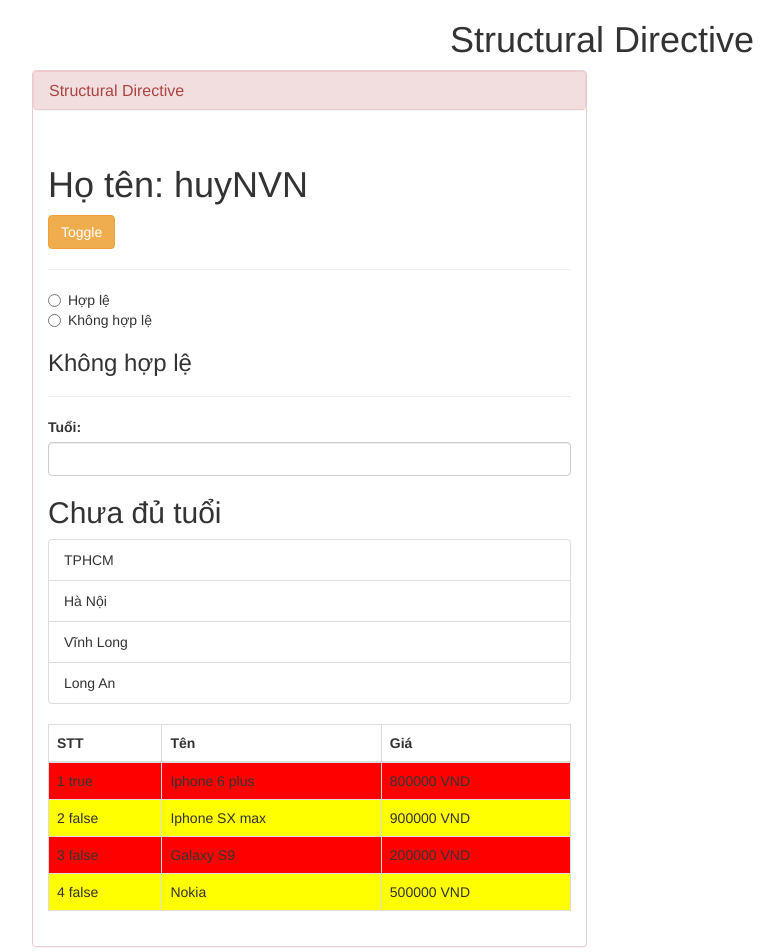
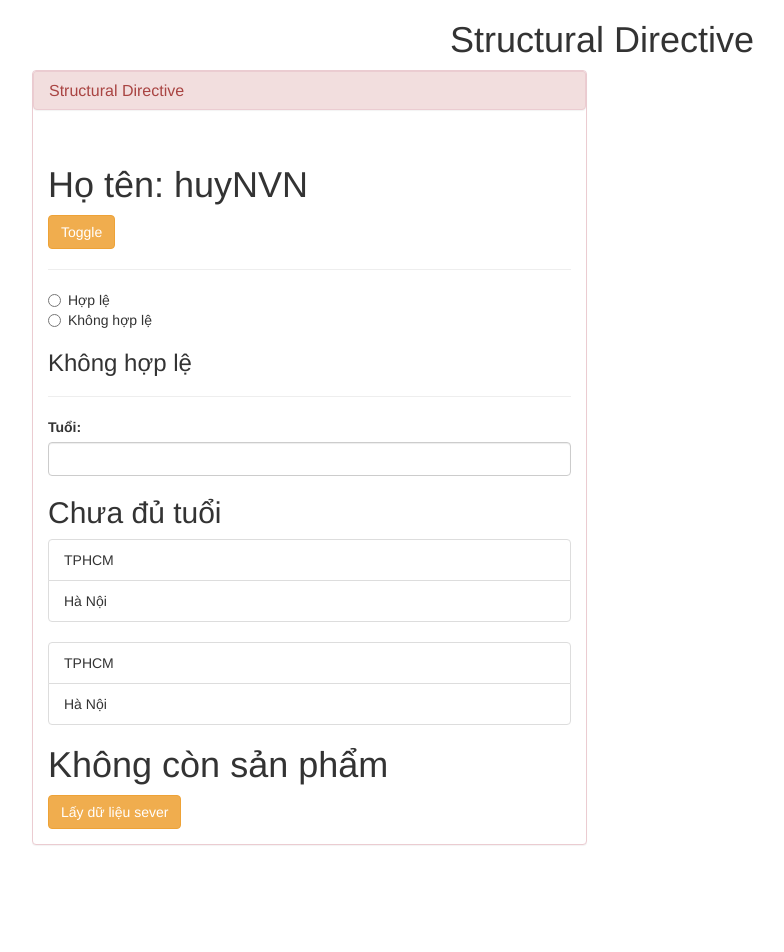
Before and after one commit to huynvn010193/AngularJS, an Angular app in the folder project-NghiepUI02-Directive/: page / in a window 1280 px wide. Shown: the top 952 px of the page, without its empty margins (38-822 px from the left). After the commit the page ends 865 px from the top, so only its background shows below. Built offline with nearby package versions, Linux system fonts and the light colour scheme.

Commit message:
Done clip 9-NGFor

```diff
--- a/project-NghiepUI02-Directive/src/app/components/structural/structural.component.html
+++ b/project-NghiepUI02-Directive/src/app/components/structural/structural.component.html
@@ -33,6 +33,13 @@
   <li class="list-group-item" *ngFor="let item of names">{{item}}</li>
 </ul>
 
+<ul class="list-group">
+  <ng-template ngFor let-item [ngForOf]="names" let-i="index" led-odd="odd" [ngForTrackBy]="trackById">
+    <li class="list-group-item">{{item}}</li>
+  </ng-template>
+</ul>
+
+<ng-container *ngIf="products.length > 0; else elseNoProduct">
   <table class="table table-bordered table-hover">
     <thead>
       <tr>
@@ -49,6 +56,7 @@
           let l = last
           let e = even
           let o = odd
+          trackBy:myTrackByFunction
           "
           [style.background-color]="f===true ? 'gray':'white'"
           [style.background-color]="(l===true) ? 'cyan':(f === true? 'gray':'white')"
@@ -61,3 +69,12 @@
       </tr>
     </tbody>
   </table>
+</ng-container>
+
+<ng-template #elseNoProduct>
+  <h1>Không còn sản phẩm</h1>
+</ng-template>
+
+<button type="button" class="btn btn-warning" (click)="onLoadData()">
+  Lấy dữ liệu sever
+</button>
--- a/project-NghiepUI02-Directive/src/app/components/structural/structural.component.ts
+++ b/project-NghiepUI02-Directive/src/app/components/structural/structural.component.ts
@@ -11,8 +11,12 @@ export class StructuralComponent implements OnInit {
   public isChecked: boolean = false;
   public age: number;
 
-  public names : string[] = ['TPHCM','Hà Nội','Vĩnh Long','Long An'];
+  public names : string[] = ['TPHCM','Hà Nội'];
   public products : any[] = [
+
+  ]
+
+  public productsFromServer : any[] = [
     {
       id: 1,
       name: 'Iphone 6 plus',
@@ -34,6 +38,8 @@ export class StructuralComponent implements OnInit {
       price: 500000
     },
   ]
+
+
   constructor() { }
 
   ngOnInit() {
@@ -46,4 +52,13 @@ export class StructuralComponent implements OnInit {
   onChange(value){
     this.isChecked = value;
   }
+
+  onLoadData(){
+    this.products = this.productsFromServer;
+  }
+
+  myTrackByFunction(index,item){
+    // console.log(index);
+    return item.id;
+  }
 }
```
Lines whose indentation alone changed are shown as unchanged.
